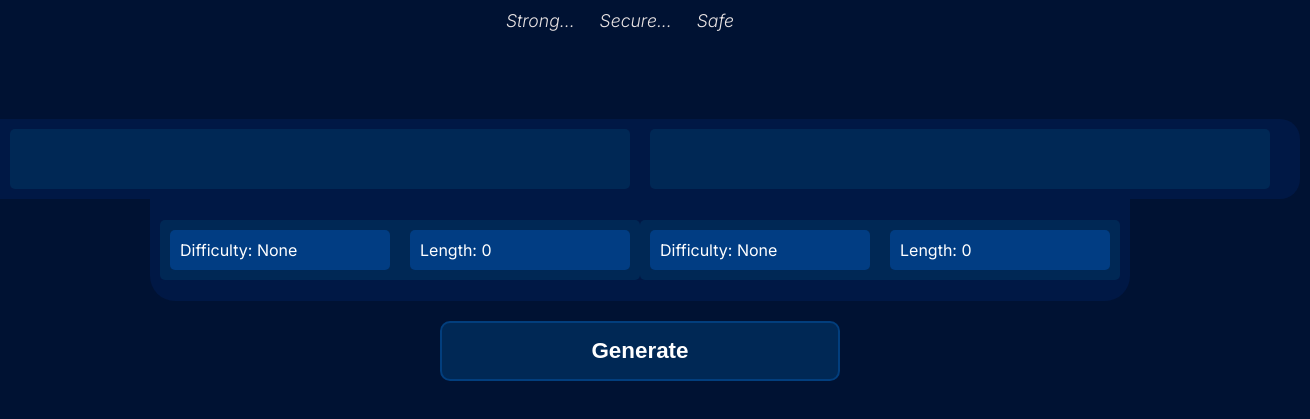
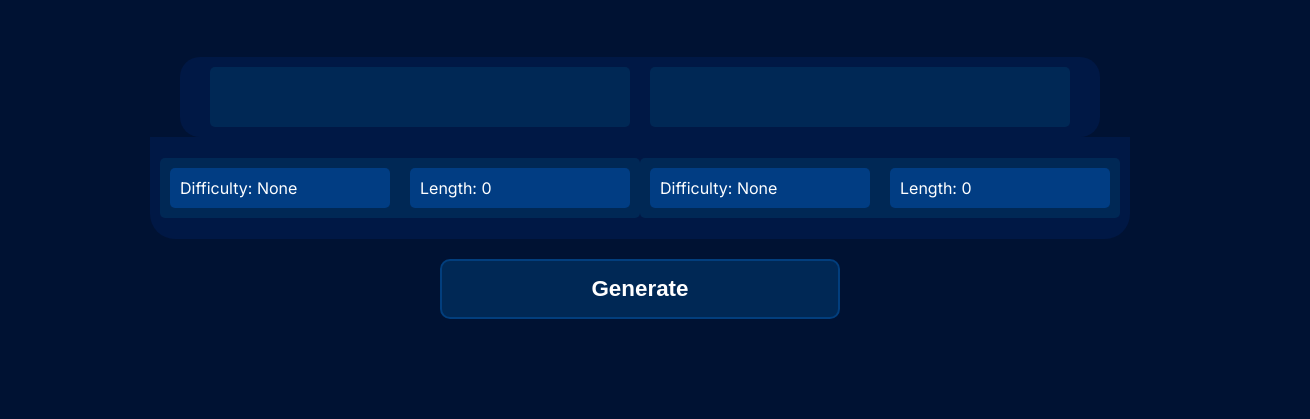
Before and after one commit to PYticPH/Stonewall, a plain HTML site: page index.html in a window 1280 px wide. Shown: the part 347-766 px from the top of the page, 1310 px wide, since content can reach past the window. Drawn offline with Linux system fonts and the light colour scheme.

Commit message:
Chore: adjust password container width

```diff
--- a/styles.css
+++ b/styles.css
@@ -1,5 +1,4 @@
 body {
-  height: 100vh;
   background-color: #001233;
   margin: 0;
   display: flex;
@@ -63,7 +62,8 @@ div.password-section {
 .password-container {
   background-color: #002855;
   color: #ffffff;
-  width: 600px;
+  min-width: 400px;
+  max-width: 600px;
   height: 40px;
   padding: 10px;
   border-radius: 5px;
```
